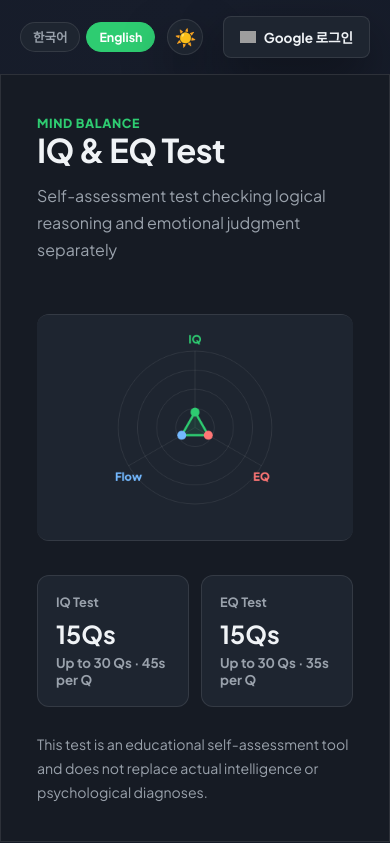
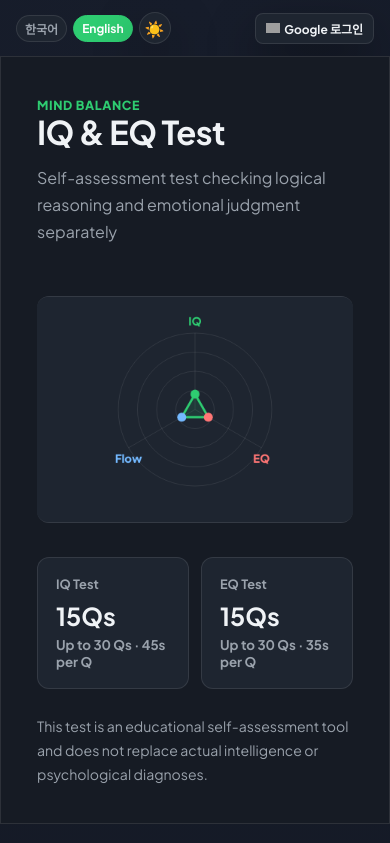
Before and after one commit to skymoonlihgt/iq-eq-test, a plain HTML site: page iq-eq.html in a window 390 px wide. Shown: the top 843 px of the page. Drawn offline with Linux system fonts and the light colour scheme; no server answers; grey boxes are pictures that could not be loaded; a web font is replaced by a local one.

Commit message:
iq-eq 휴대폰용 화면비율조정

```diff
--- a/iq-eq.html
+++ b/iq-eq.html
@@ -35,8 +35,56 @@
     <script async src="https://pagead2.googlesyndication.com/pagead/js/adsbygoogle.js?client=ca-pub-1484447012475820" crossorigin="anonymous"></script>
   </head>
   <body>
-    <div style="display: flex; justify-content: space-between; align-items: center; max-width: 1200px; margin: 0 auto; padding: 16px 20px;">
-      <div style="display: flex; align-items: center; gap: 12px;">
+    <style>
+      .top-nav-container {
+        display: flex;
+        justify-content: space-between;
+        align-items: center;
+        max-width: 1200px;
+        margin: 0 auto;
+        padding: 16px 20px;
+        gap: 8px;
+      }
+      .top-nav-left {
+        display: flex;
+        align-items: center;
+        gap: 12px;
+      }
+      @media (max-width: 600px) {
+        .top-nav-container {
+          padding: 12px 16px;
+        }
+        .top-nav-left {
+          gap: 6px;
+        }
+        .lang-btn {
+          padding: 4px 8px;
+          font-size: 0.75rem;
+        }
+        .theme-btn {
+          width: 32px;
+          height: 32px;
+          font-size: 1rem;
+        }
+        .login-btn-google, .logout-btn {
+          padding: 6px 10px;
+          font-size: 0.75rem;
+        }
+        .login-btn-google img {
+          width: 14px !important;
+          margin-right: 4px !important;
+        }
+        #btn-login {
+          white-space: nowrap;
+        }
+        .profile-name {
+          font-size: 0.75rem;
+          display: none; /* Hide name on mobile to save space */
+        }
+      }
+    </style>
+    <div class="top-nav-container">
+      <div class="top-nav-left">
         <div class="lang-toggle-container" style="margin: 0; padding: 0;">
           <button id="langKoBtn" class="lang-btn active" type="button">한국어</button>
           <button id="langEnBtn" class="lang-btn" type="button">English</button>
```
